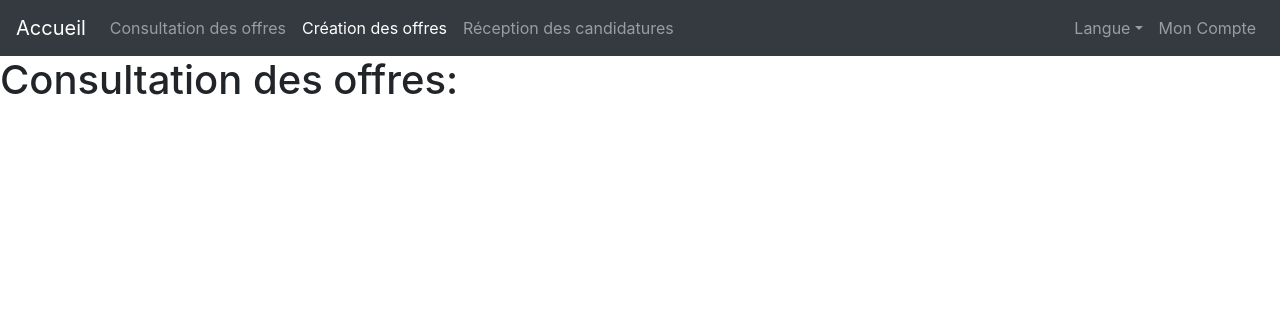
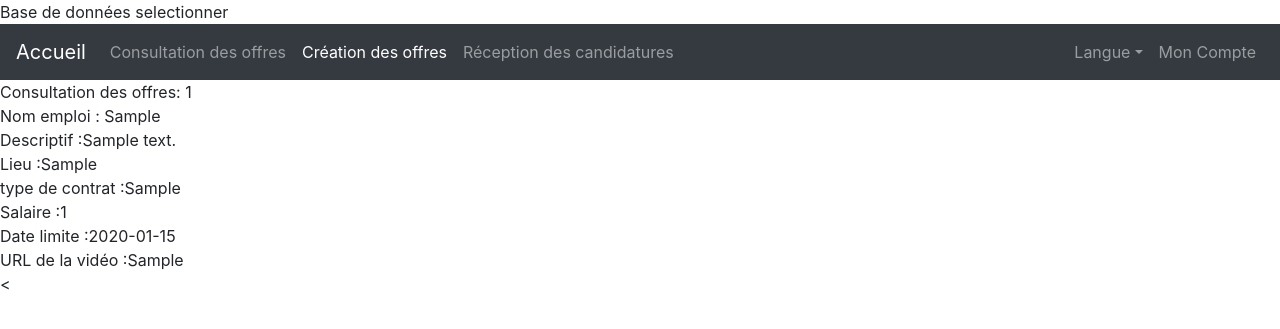
Before and after one commit to PPE2018/projetppe, a PHP site: page /consultation_offre_rh.php in a window 1280 px wide. Shown: the top 329 px of the page. Run offline with PHP 8.4, Linux system fonts and the light colour scheme; tables that the repository leaves empty hold one stand-in row (values such as "Sample post").

Commit message:
code pour afficher les offres (sans le css)

```diff
--- a/consultation_offre_rh.php
+++ b/consultation_offre_rh.php
@@ -1,3 +1,24 @@
+<<?php
+
+$link = mysqli_init();     // initialiser et connection au serveur
+
+$connection = mysqli_connect('localhost', 'root', ''); /* savoir si la connection au serveur de base de données*/
+if($connection){
+  echo 'Connexion au serveur réussie <br/>';
+  $ok = mysqli_select_db($connection, 'ppe');
+  if($ok){
+    echo'Base de données selectionner';
+  }
+  else{
+    echo 'Echec de la sélection de la base';
+  }
+}
+else {
+  echo ' Erreur de la connection';
+}
+
+ ?>
+
 <html>
     <head>
         <title>Consultation des offres  :</title>
@@ -17,10 +38,10 @@
           <div class="collapse navbar-collapse" id="navbarsExample05">
             <ul class="navbar-nav mr-auto">
               <li class="nav-item">
-                <a class="nav-link" href="#">Consultation des offres</a>
+                <a class="nav-link" href="consultation_offre_rh.php">Consultation des offres</a>
               </li>
               <li class="nav-item active">
-                <a class="nav-link" href="#">Création des offres</a>
+                <a class="nav-link" href="creation_offre.php">Création des offres</a>
               </li>
               <li class="nav-item">
                 <a class="nav-link" href="#">Réception des candidatures</a>
@@ -40,8 +61,25 @@
             </ul>
           </div>
         </nav>
-      <h1> Consultation des offres: </h1>
 
+        <?php
+        $resultat=mysqli_query($connection, 'SELECT*  FROM offre_emplois'); /*permet d'afficher les données*/
+        while($ligne = mysqli_fetch_array($resultat, MYSQLI_BOTH)){
+          $id=$ligne['id_offre'];
+          $libelle = $ligne['libelle'];
+          $desc=$ligne['description'];
+          $lieu=$ligne['lieu'];
+          $typecontr=$ligne['type_contrat'];
+          $salaire= $ligne['salaire'];
+          $datelim=$ligne['date_limite'];
+          $video=$ligne['video'];
+
+          echo 'Consultation des offres: '.$id.'<br/> Nom emploi : '.$libelle.'<br/> Descriptif :'. $desc.'<br/> Lieu :'.$lieu.'<br/> type de contrat :'.$typecontr.'<br/>Salaire :'.$salaire.'<br/> Date limite :'.$datelim.'<br/> URL de la vidéo :'.$video.'<br/>';
+
+        }
+
+
+         ?>
 
 
 
@@ -49,3 +87,7 @@
 
 
     </body>
+<<?php
+mysqli_close($connection);
+
+ ?>
```
